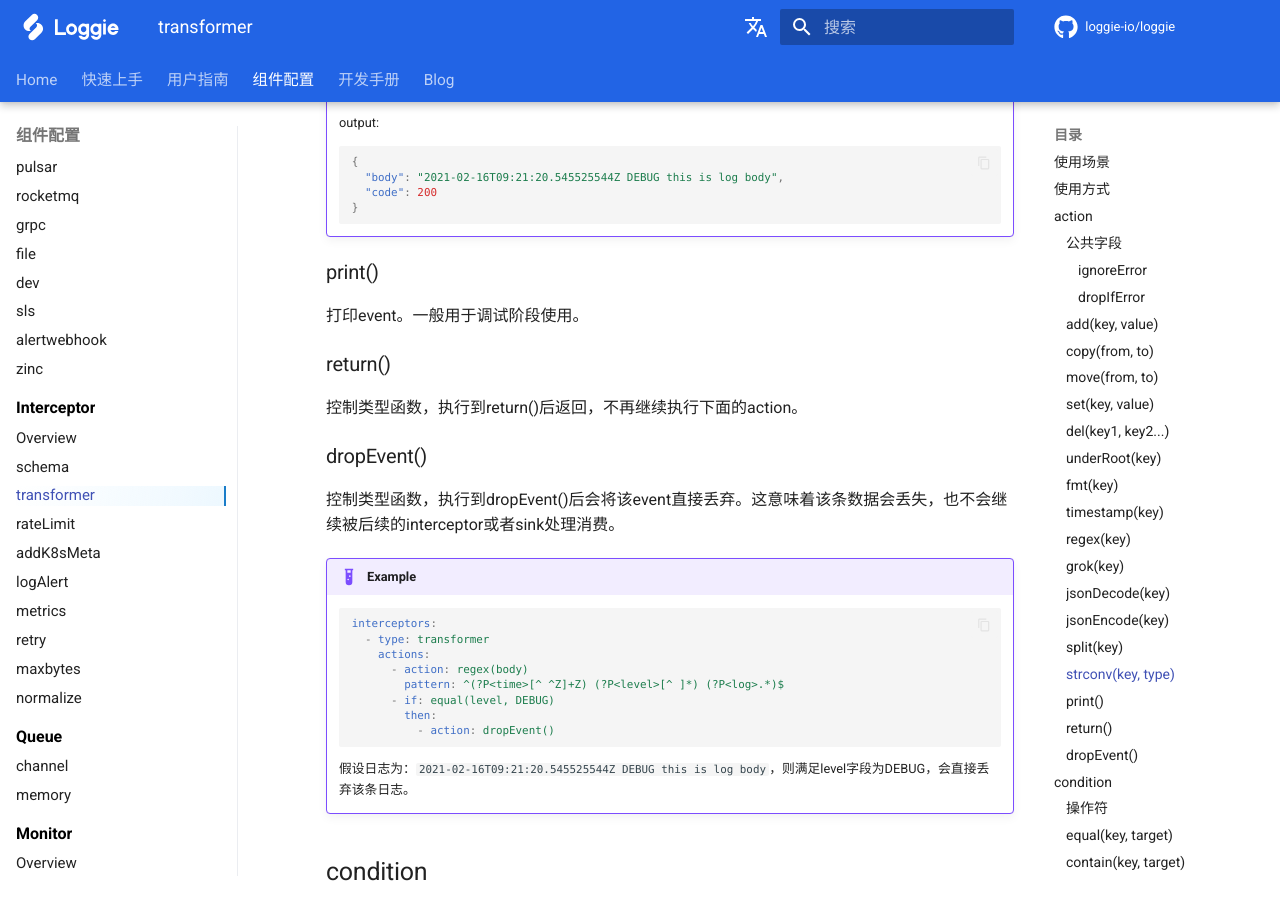
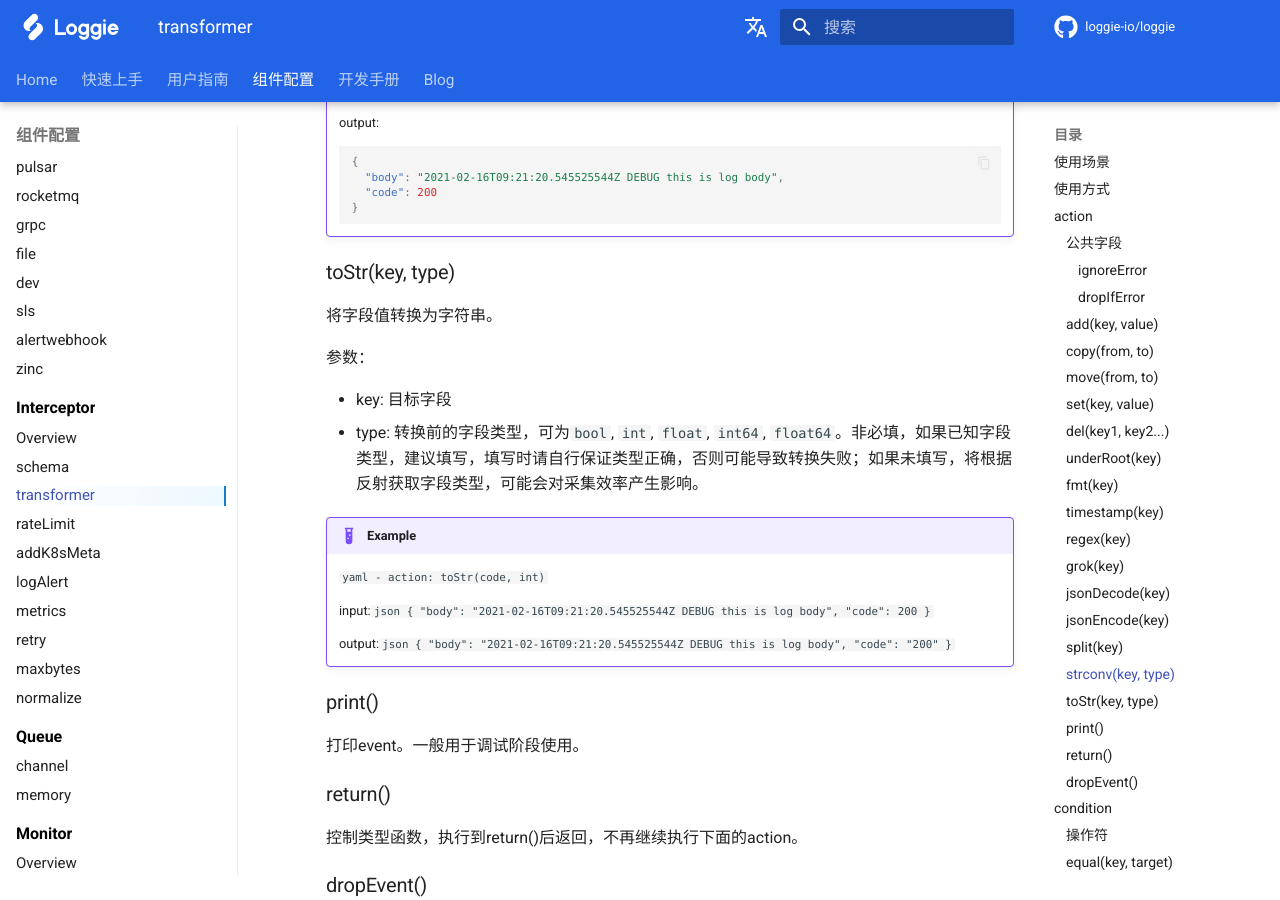
Before and after one commit to loggie-io/docs, an MkDocs documentation site: the page built from docs/reference/pipelines/interceptor/transformer.md, in a window 1280 px wide and 900 px high, scrolled down 10900 px. Built offline with MkDocs 1.6.1 and Material for MkDocs 9.7.7, drawn with Linux system fonts in a browser that asks for light colours; some web fonts are replaced; comment, search, counter and statistics services are not loaded; the version menu is left out.

Commit message:
Feat: add toStr function in transformer interceptor (#152)
Co-authored-by: Mercurius-lei <lei.ch1941@gmail.com}>

````diff
--- a/docs/reference/pipelines/interceptor/transformer.md
+++ b/docs/reference/pipelines/interceptor/transformer.md
@@ -570,6 +570,23 @@ const (
     }
     ```
 
+### toStr(key, type)
+
+将字段值转换为字符串。
+
+参数：
+
+- key: 目标字段
+- type: 转换前的字段类型，可为`bool`, `int`, `float`, `int64`, `float64`。非必填，如果已知字段类型，建议填写，填写时请自行保证类型正确，否则可能导致转换失败；如果未填写，将根据反射获取字段类型，可能会对采集效率产生影响。
+
+!!! example
+
+    ``yaml     - action: toStr(code, int)     ``
+
+    input:``json     {       "body": "2021-02-16T09:21:20.545525544Z DEBUG this is log body",       "code": 200     }     ``
+
+    output:``json     {       "body": "2021-02-16T09:21:20.545525544Z DEBUG this is log body",       "code": "200"     }     ``
+
 ### print()
 打印event。一般用于调试阶段使用。
 
````
